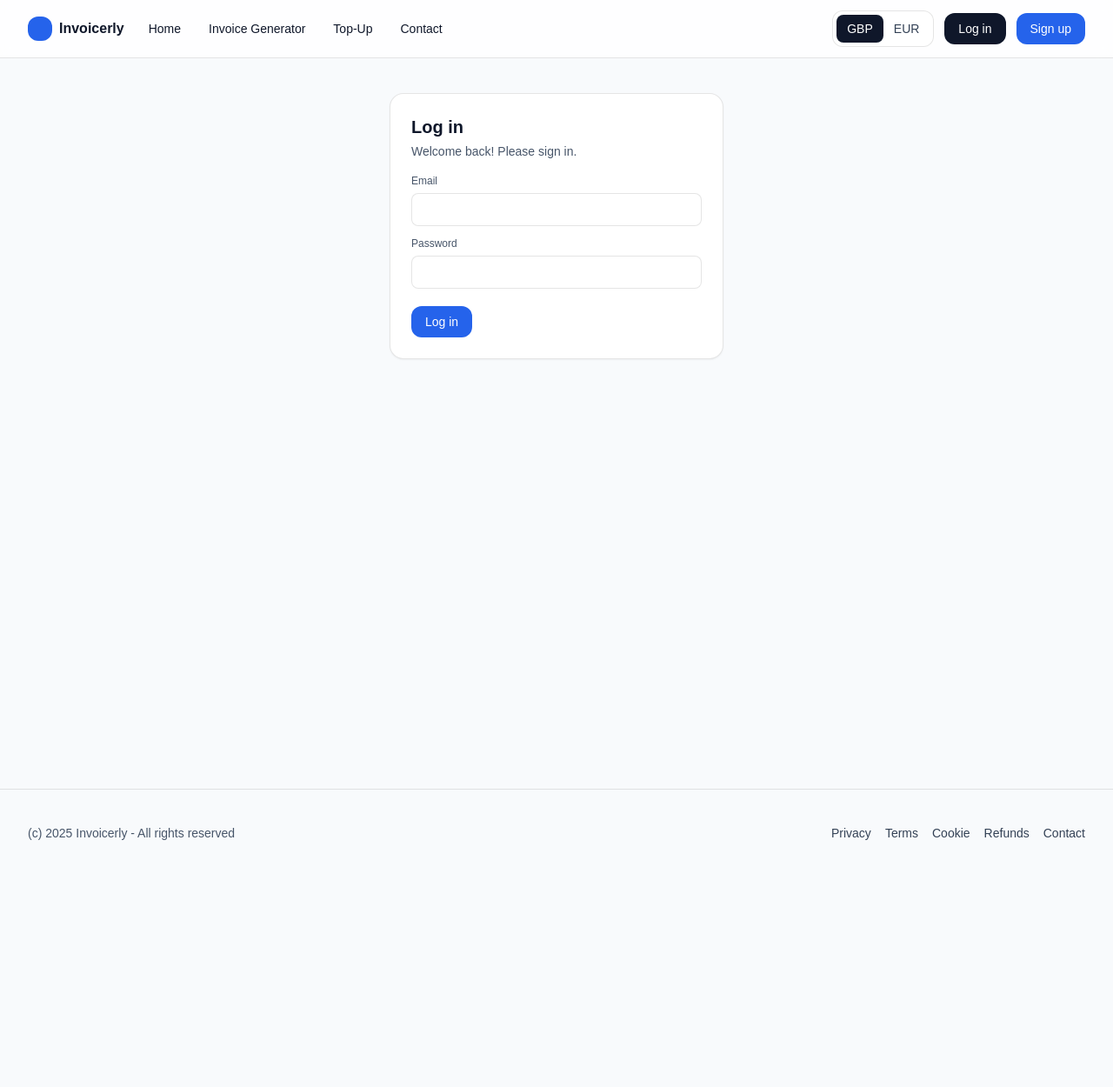
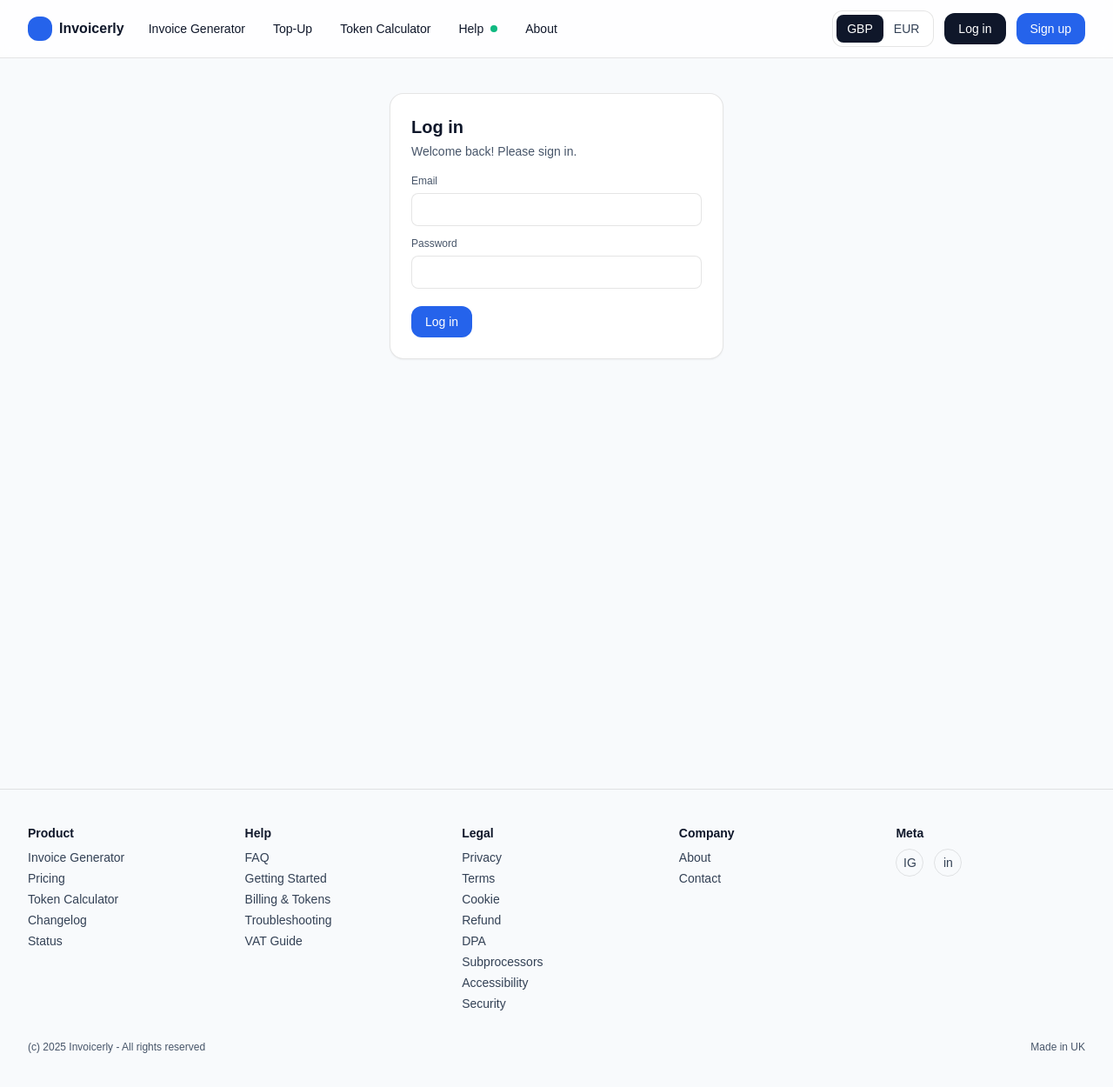
Before and after one commit to viargamingkhaled/invoiceNew, a Next.js app: page /auth/signin in a window 1280 px wide. Shown: the whole page at 87% size. Before the commit the page ends 1008 px from the top, so only its background shows below. Built offline with nearby package versions, Linux system fonts and the light colour scheme; no server answers.

Commit message:
feat(nav+pages): add Help pages, Token Calculator, About; update header & footer sitemap

```diff
--- /dev/null
+++ b/src/app/about/page.tsx
@@ -0,0 +1,12 @@
+export const metadata = { title: 'About - Invoicerly' };
+
+export default function AboutPage() {
+  return (
+    <main className="bg-slate-50 min-h-screen">
+      <section className="max-w-4xl mx-auto px-4 sm:px-6 lg:px-8 py-10">
+        <h1 className="text-3xl font-bold">About</h1>
+        <p className="mt-2 text-slate-600">Страница о компании. Пришлите текст — добавлю миссию, команду и реквизиты.</p>
+      </section>
+    </main>
+  );
+}
--- /dev/null
+++ b/src/app/help/billing-tokens/page.tsx
@@ -0,0 +1,12 @@
+export const metadata = { title: 'Billing & Tokens - Invoicerly' };
+
+export default function BillingTokensPage() {
+  return (
+    <main className="bg-slate-50 min-h-screen">
+      <section className="max-w-4xl mx-auto px-4 sm:px-6 lg:px-8 py-10">
+        <h1 className="text-3xl font-bold">Billing & Tokens</h1>
+        <p className="mt-2 text-slate-600">Оплата и токены: размещу детальную информацию, как только вы пришлёте текст.</p>
+      </section>
+    </main>
+  );
+}
--- /dev/null
+++ b/src/app/help/faq/page.tsx
@@ -0,0 +1,12 @@
+export const metadata = { title: 'FAQ - Invoicerly' };
+
+export default function FAQPage() {
+  return (
+    <main className="bg-slate-50 min-h-screen">
+      <section className="max-w-4xl mx-auto px-4 sm:px-6 lg:px-8 py-10">
+        <h1 className="text-3xl font-bold">FAQ</h1>
+        <p className="mt-2 text-slate-600">Скоро добавим ответы на частые вопросы. Пришлите контент — сразу обновлю.</p>
+      </section>
+    </main>
+  );
+}
--- /dev/null
+++ b/src/app/help/getting-started/page.tsx
@@ -0,0 +1,12 @@
+export const metadata = { title: 'Getting Started - Invoicerly' };
+
+export default function GettingStartedPage() {
+  return (
+    <main className="bg-slate-50 min-h-screen">
+      <section className="max-w-4xl mx-auto px-4 sm:px-6 lg:px-8 py-10">
+        <h1 className="text-3xl font-bold">Getting Started</h1>
+        <p className="mt-2 text-slate-600">Быстрый старт появится здесь. Пришлите контент — добавлю пошаговое руководство.</p>
+      </section>
+    </main>
+  );
+}
--- /dev/null
+++ b/src/app/help/troubleshooting/page.tsx
@@ -0,0 +1,12 @@
+export const metadata = { title: 'Troubleshooting - Invoicerly' };
+
+export default function TroubleshootingPage() {
+  return (
+    <main className="bg-slate-50 min-h-screen">
+      <section className="max-w-4xl mx-auto px-4 sm:px-6 lg:px-8 py-10">
+        <h1 className="text-3xl font-bold">Troubleshooting</h1>
+        <p className="mt-2 text-slate-600">Раздел для решения проблем. Пришлите список типовых ошибок — добавлю ответы.</p>
+      </section>
+    </main>
+  );
+}
--- /dev/null
+++ b/src/app/token-calculator/page.tsx
@@ -0,0 +1,12 @@
+export const metadata = { title: 'Token Calculator - Invoicerly' };
+
+export default function TokenCalculatorPage() {
+  return (
+    <main className="bg-slate-50 min-h-screen">
+      <section className="max-w-4xl mx-auto px-4 sm:px-6 lg:px-8 py-10">
+        <h1 className="text-3xl font-bold">Token Calculator</h1>
+        <p className="mt-2 text-slate-600">Здесь будет калькулятор токенов. Позже добавим логику и UI.</p>
+      </section>
+    </main>
+  );
+}
--- a/src/components/layout/Footer.tsx
+++ b/src/components/layout/Footer.tsx
@@ -12,17 +12,62 @@
       transition={{ duration: 0.5 }}
       viewport={{ once: true }}
     >
-      <section className="max-w-7xl mx-auto px-4 sm:px-6 lg:px-8 flex flex-col sm:flex-row gap-6 sm:items-center sm:justify-between">
-        <div className="text-sm text-slate-600">
-          (c) {new Date().getFullYear()} Invoicerly - All rights reserved
+      <section className="max-w-7xl mx-auto px-4 sm:px-6 lg:px-8">
+        <div className="grid md:grid-cols-5 gap-8 text-sm">
+          <div>
+            <div className="font-semibold mb-2">Product</div>
+            <div className="grid gap-1 text-slate-700">
+              <Link href="/generator" className="hover:underline">Invoice Generator</Link>
+              <Link href="/pricing" className="hover:underline">Pricing</Link>
+              <Link href="/token-calculator" className="hover:underline">Token Calculator</Link>
+              <a className="hover:underline" href="#" aria-disabled>Changelog</a>
+              <a className="hover:underline" href="#" aria-disabled>Status</a>
+            </div>
+          </div>
+          <div>
+            <div className="font-semibold mb-2">Help</div>
+            <div className="grid gap-1 text-slate-700">
+              <Link href="/help/faq" className="hover:underline">FAQ</Link>
+              <Link href="/help/getting-started" className="hover:underline">Getting Started</Link>
+              <Link href="/help/billing-tokens" className="hover:underline">Billing & Tokens</Link>
+              <Link href="/help/troubleshooting" className="hover:underline">Troubleshooting</Link>
+              <a className="hover:underline" href="#" aria-disabled>VAT Guide</a>
+            </div>
+          </div>
+          <div>
+            <div className="font-semibold mb-2">Legal</div>
+            <div className="grid gap-1 text-slate-700">
+              <Link href="/privacy" className="hover:underline">Privacy</Link>
+              <Link href="/terms" className="hover:underline">Terms</Link>
+              <Link href="/cookies" className="hover:underline">Cookie</Link>
+              <Link href="/refund" className="hover:underline">Refund</Link>
+              <a className="hover:underline" href="#" aria-disabled>DPA</a>
+              <a className="hover:underline" href="#" aria-disabled>Subprocessors</a>
+              <a className="hover:underline" href="#" aria-disabled>Accessibility</a>
+              <a className="hover:underline" href="#" aria-disabled>Security</a>
+            </div>
+          </div>
+          <div>
+            <div className="font-semibold mb-2">Company</div>
+            <div className="grid gap-1 text-slate-700">
+              <Link href="/about" className="hover:underline">About</Link>
+              <Link href="/contact" className="hover:underline">Contact</Link>
+            </div>
+          </div>
+          <div>
+            <div className="font-semibold mb-2">Meta</div>
+            <div className="grid gap-2 text-slate-700">
+              <div className="flex items-center gap-3">
+                <a href="#" aria-label="Instagram" className="h-8 w-8 rounded-full border border-black/10 flex items-center justify-center">IG</a>
+                <a href="#" aria-label="LinkedIn" className="h-8 w-8 rounded-full border border-black/10 flex items-center justify-center">in</a>
+              </div>
+            </div>
+          </div>
         </div>
-        <nav className="text-sm text-slate-700 flex gap-4">
-          <Link href="/privacy" className="hover:underline">Privacy</Link>
-          <Link href="/terms" className="hover:underline">Terms</Link>
-          <Link href="/cookies" className="hover:underline">Cookie</Link>
-          <Link href="/refund" className="hover:underline">Refunds</Link>
-          <Link href="/contact" className="hover:underline">Contact</Link>
-        </nav>
+        <div className="mt-8 flex items-center justify-between text-xs text-slate-600">
+          <div>(c) {new Date().getFullYear()} Invoicerly - All rights reserved</div>
+          <div>Made in UK</div>
+        </div>
       </section>
     </motion.footer>
   );
--- a/src/components/layout/Header.tsx
+++ b/src/components/layout/Header.tsx
@@ -17,11 +17,14 @@
   const isHome = pathname === '/';
   const isGenerator = pathname === '/generator';
   const isPricing = pathname === '/pricing';
+  const isTokenCalc = pathname === '/token-calculator';
+  const isAbout = pathname === '/about';
   const isDashboard = pathname === '/dashboard';
   const [currency, setCurrency] = useState<'GBP' | 'EUR'>(() => {
     if (typeof window === 'undefined') return 'GBP';
     try { return (localStorage.getItem('currency') as 'GBP'|'EUR') || 'GBP'; } catch { return 'GBP'; }
   });
+  const [helpOpen, setHelpOpen] = useState(false);
 
   useEffect(() => {
     const t = (session?.user as any)?.tokenBalance;
@@ -51,6 +54,12 @@
     try { bcRef.current?.postMessage({ type: 'currency-updated', currency: next }); } catch {}
   };
 
+  const closeHelp = () => setHelpOpen(false);
+  const toggleHelp = () => setHelpOpen((v)=>!v);
+  const onKeyDownHelp: React.KeyboardEventHandler<HTMLButtonElement> = (e) => {
+    if (e.key === 'Escape') setHelpOpen(false);
+  };
+
   return (
     <motion.header
       className="sticky top-0 z-40 backdrop-blur bg-white/80 border-b border-black/10"
@@ -71,14 +80,34 @@
             </motion.span>
           </Link>
 
-          <nav className="hidden sm:flex items-center gap-2 text-sm">
-            <a href="/" className={`rounded-xl px-3 py-2 transition-colors ${isHome ? 'bg-black/5' : ''}`}>Home</a>
-            <a href="/generator" className={`rounded-xl px-3 py-2 transition-colors ${isGenerator ? 'bg-black/5' : ''}`}>Invoice Generator</a>
+          <nav className="hidden sm:flex items-center gap-2 text-sm relative">
+            <a href="/generator" className={`rounded-xl px-3 py-2 transition-colors ${isGenerator ? 'bg-black/5' : 'hover:bg-black/5'}`}>Invoice Generator</a>
             {signedIn && (
-              <a href="/dashboard" className={`rounded-xl px-3 py-2 transition-colors ${isDashboard ? 'bg-black/5' : ''}`}>Dashboard</a>
+              <a href="/dashboard" className={`rounded-xl px-3 py-2 transition-colors ${isDashboard ? 'bg-black/5' : 'hover:bg-black/5'}`}>Dashboard</a>
             )}
-            <a href="/pricing" className={`rounded-xl px-3 py-2 hidden md:inline-block transition-colors ${isPricing ? 'bg-black/5' : 'hover:bg-black/5'}`}>Top-Up</a>
-            <a href="/contact" className="rounded-xl px-3 py-2 hidden md:inline-block hover:bg-black/5 transition-colors">Contact</a>
+            <a href="/pricing" className={`rounded-xl px-3 py-2 transition-colors ${isPricing ? 'bg-black/5' : 'hover:bg-black/5'}`}>Top-Up</a>
+            <a href="/token-calculator" className={`rounded-xl px-3 py-2 transition-colors ${isTokenCalc ? 'bg-black/5' : 'hover:bg-black/5'}`}>Token Calculator</a>
+            <div className="relative">
+              <button
+                className={`rounded-xl px-3 py-2 transition-colors flex items-center gap-2 ${helpOpen ? 'bg-black/5' : 'hover:bg-black/5'}`}
+                aria-haspopup="menu"
+                aria-expanded={helpOpen}
+                onClick={toggleHelp}
+                onKeyDown={onKeyDownHelp}
+              >
+                <span>Help</span>
+                <span className="inline-block h-2 w-2 rounded-full bg-emerald-500" aria-label="Status ok" />
+              </button>
+              {helpOpen && (
+                <div className="absolute left-0 mt-2 w-56 rounded-xl border border-black/10 bg-white shadow-lg z-50" role="menu" onMouseLeave={closeHelp}>
+                  <a href="/help/faq" className="block px-3 py-2 text-sm hover:bg-slate-50" role="menuitem">FAQ</a>
+                  <a href="/help/getting-started" className="block px-3 py-2 text-sm hover:bg-slate-50" role="menuitem">Getting Started</a>
+                  <a href="/help/billing-tokens" className="block px-3 py-2 text-sm hover:bg-slate-50" role="menuitem">Billing & Tokens</a>
+                  <a href="/help/troubleshooting" className="block px-3 py-2 text-sm hover:bg-slate-50" role="menuitem">Troubleshooting</a>
+                </div>
+              )}
+            </div>
+            <a href="/about" className={`rounded-xl px-3 py-2 transition-colors ${isAbout ? 'bg-black/5' : 'hover:bg-black/5'}`}>About</a>
           </nav>
         </div>
 
```
